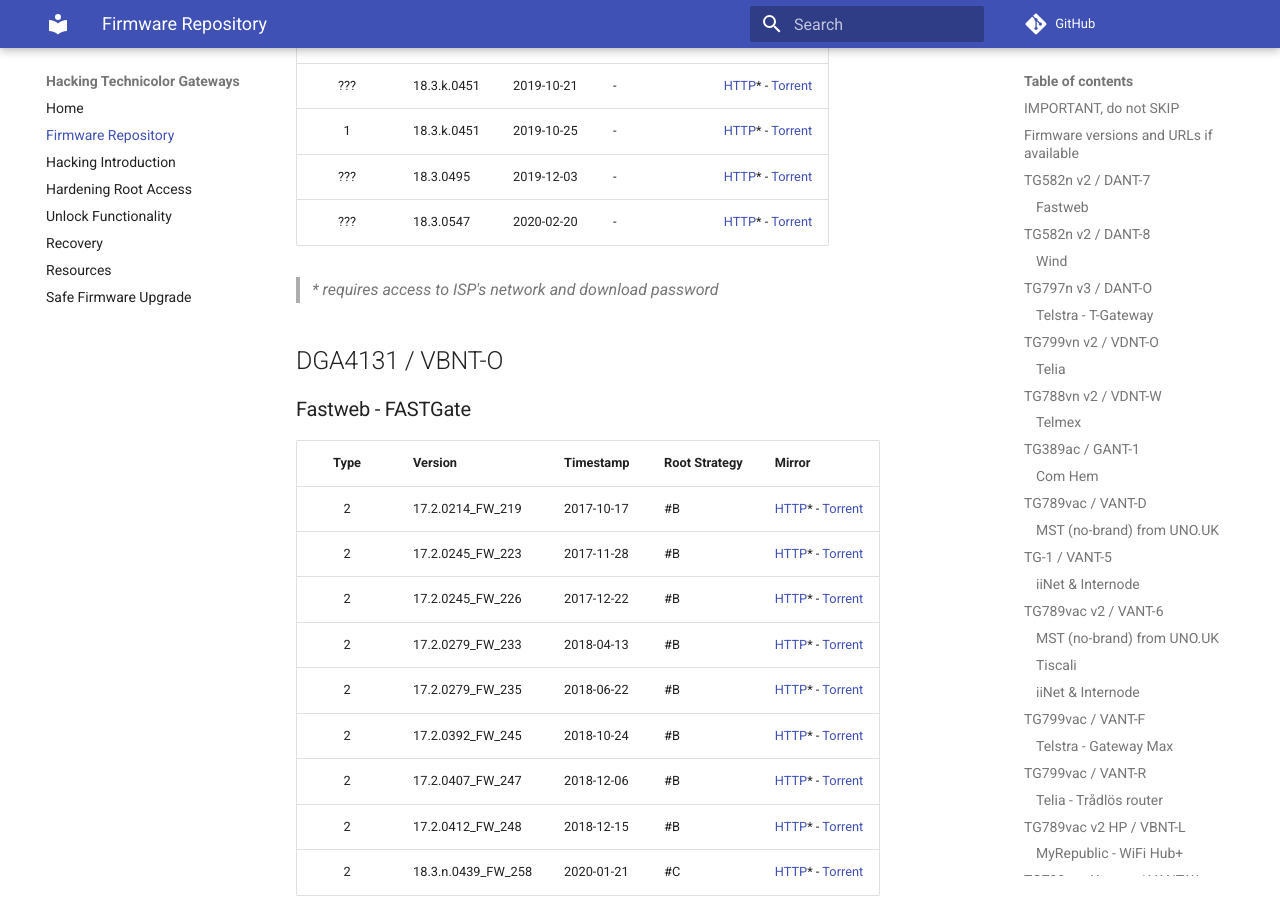
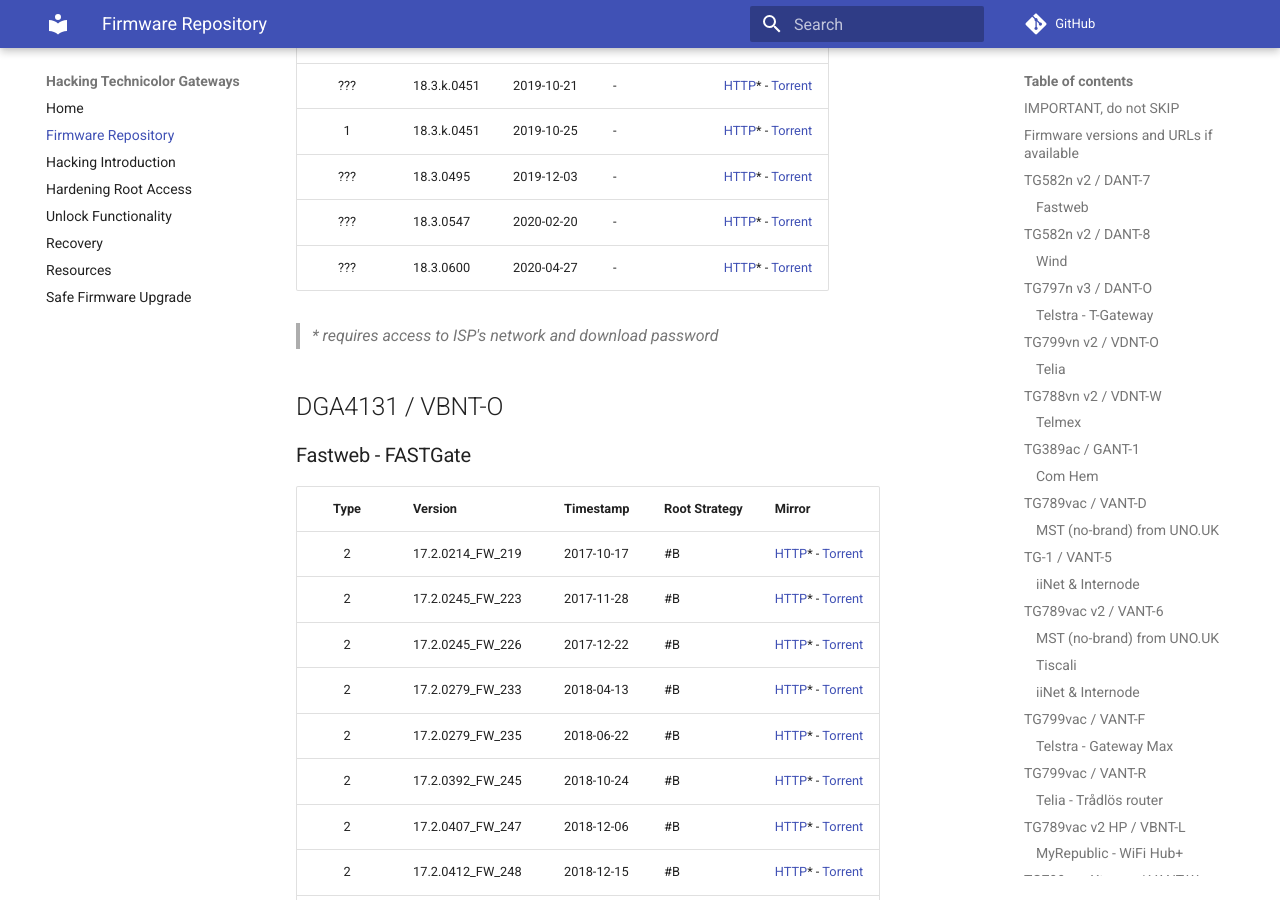
Before and after one commit to hack-technicolor/hack-technicolor, an MkDocs documentation site: the page built from docs/Repository.md, in a window 1280 px wide and 900 px high, scrolled down 13027 px. Built offline with MkDocs 1.6.1 and Material for MkDocs 9.7.7, drawn with Linux system fonts in a browser that asks for light colours; comment, search, counter and statistics services are not loaded; some of the changed text lies outside the part shown.

Commit message:
add 2.2.1_003 for VBNT-K VBNT-K

```diff
--- a/docs/Repository.md
+++ b/docs/Repository.md
@@ -351,6 +351,7 @@
 | 1      | 18.3.k.0451        | 2019-10-25 | -             | [HTTP](http://156.54.126.84:80/Firmware/TR069/AGThomson/AGTEF_2.2.0_CLOSED.rbi)* - [Torrent](https://github.com/kevdagoat/hack-technicolor/blob/master/torrents/vbnt-k/AGTEF_2.2.0_CLOSED.rbi.torrent?raw=true) |
 | ???    | 18.3.0495          | 2019-12-03 | -             | [HTTP](http://156.54.126.84:80/Firmware/TR069/AGThomson/AGTEF_2.2.1_001_CLOSED.rbi)* - [Torrent](https://github.com/kevdagoat/hack-technicolor/blob/master/torrents/vbnt-k/AGTEF_2.2.1_001_CLOSED.rbi.torrent?raw=true) |
 | ???    | 18.3.0547          | 2020-02-20 | -             | [HTTP](http://156.54.126.84:80/Firmware/TR069/AGThomson/AGTEF_2.2.1_002_CLOSED.rbi)* - [Torrent](https://github.com/kevdagoat/hack-technicolor/blob/master/torrents/vbnt-k/AGTEF_2.2.1_002_CLOSED.rbi.torrent?raw=true) |
+| ???    | 18.3.0600          | 2020-04-27 | -             | [HTTP](http://156.54.126.84:80/Firmware/TR069/AGThomson/AGTEF_2.2.1_003_CLOSED.rbi)* - [Torrent](https://github.com/kevdagoat/hack-technicolor/blob/master/torrents/vbnt-k/AGTEF_2.2.1_003_CLOSED.rbi.torrent?raw=true) |
 
 > *\* requires access to ISP's network and download password*
 
@@ -421,6 +422,7 @@
 | 1      | 18.3.k.0451        | 2019-10-25 | -             | [HTTP](http://156.54.126.84:80/Firmware/TR069/AGThomson/AGTHP_2.2.0_CLOSED.rbi)* - [Torrent](https://github.com/kevdagoat/hack-technicolor/blob/master/torrents/vbnt-s/AGTHP_2.2.0_CLOSED.rbi.torrent?raw=true) |
 | ???    | 18.3.0495          | 2019-12-02 | -             | [HTTP](http://156.54.126.84:80/Firmware/TR069/AGThomson/AGTHP_2.2.1_001_CLOSED.rbi)* - [Torrent](https://github.com/kevdagoat/hack-technicolor/blob/master/torrents/vbnt-s/AGTHP_2.2.1_001_CLOSED.rbi.torrent?raw=true) |
 | ???    | 18.3.0547          | 2020-02-20 | -             | [HTTP](http://156.54.126.84:80/Firmware/TR069/AGThomson/AGTHP_2.2.1_002_CLOSED.rbi)* - [Torrent](https://github.com/kevdagoat/hack-technicolor/blob/master/torrents/vbnt-s/AGTHP_2.2.1_002_CLOSED.rbi.torrent?raw=true) |
+| ???    | 18.3.0600          | 2020-04-27 | -             | [HTTP](http://156.54.126.84:80/Firmware/TR069/AGThomson/AGTHP_2.2.1_003_CLOSED.rbi)* - [Torrent](https://github.com/kevdagoat/hack-technicolor/blob/master/torrents/vbnt-s/AGTHP_2.2.1_003_CLOSED.rbi.torrent?raw=true) |
 
 > *\* requires access to ISP's network and download password*
 
```
Also changed, not shown: 2 other files.
